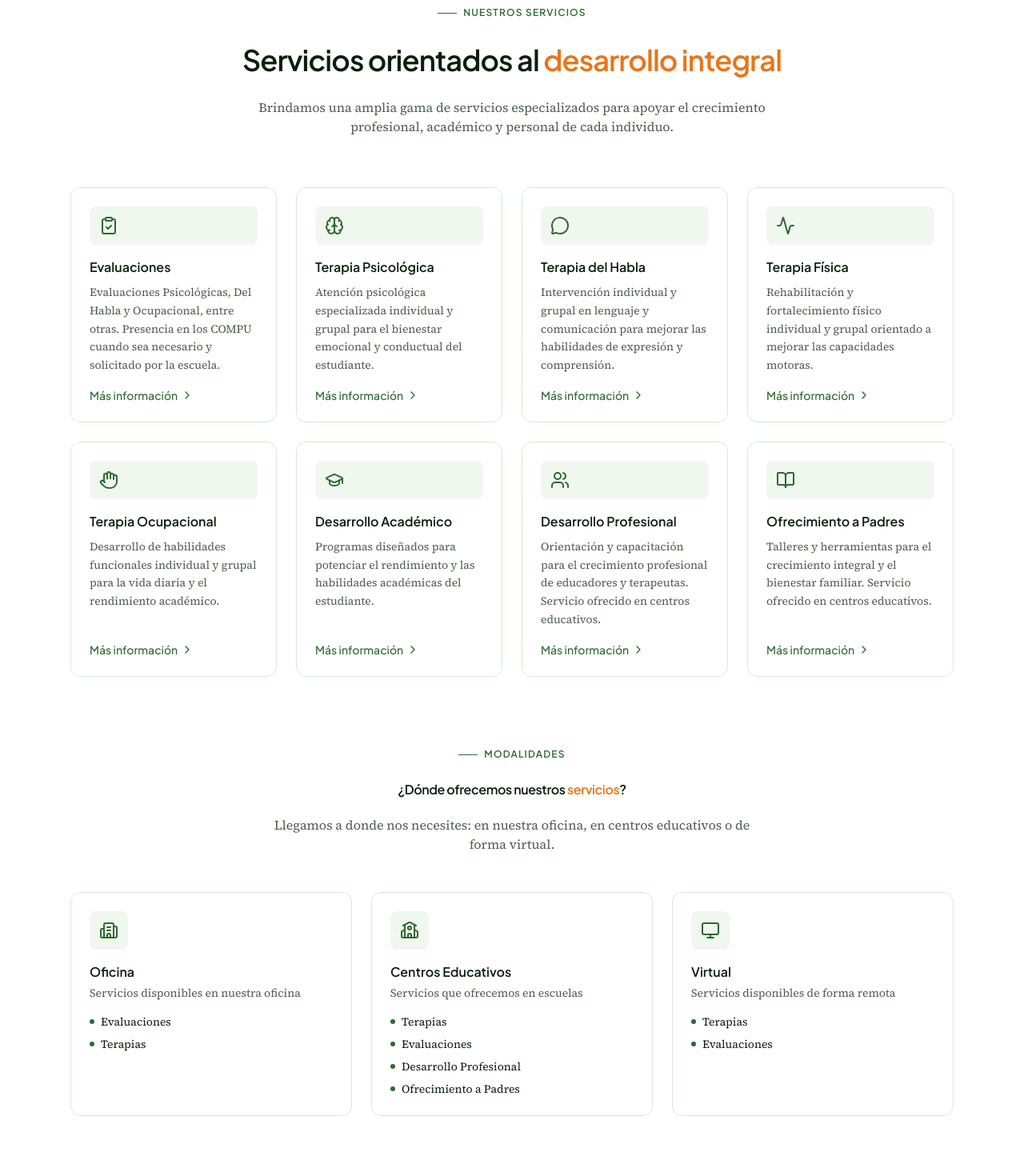
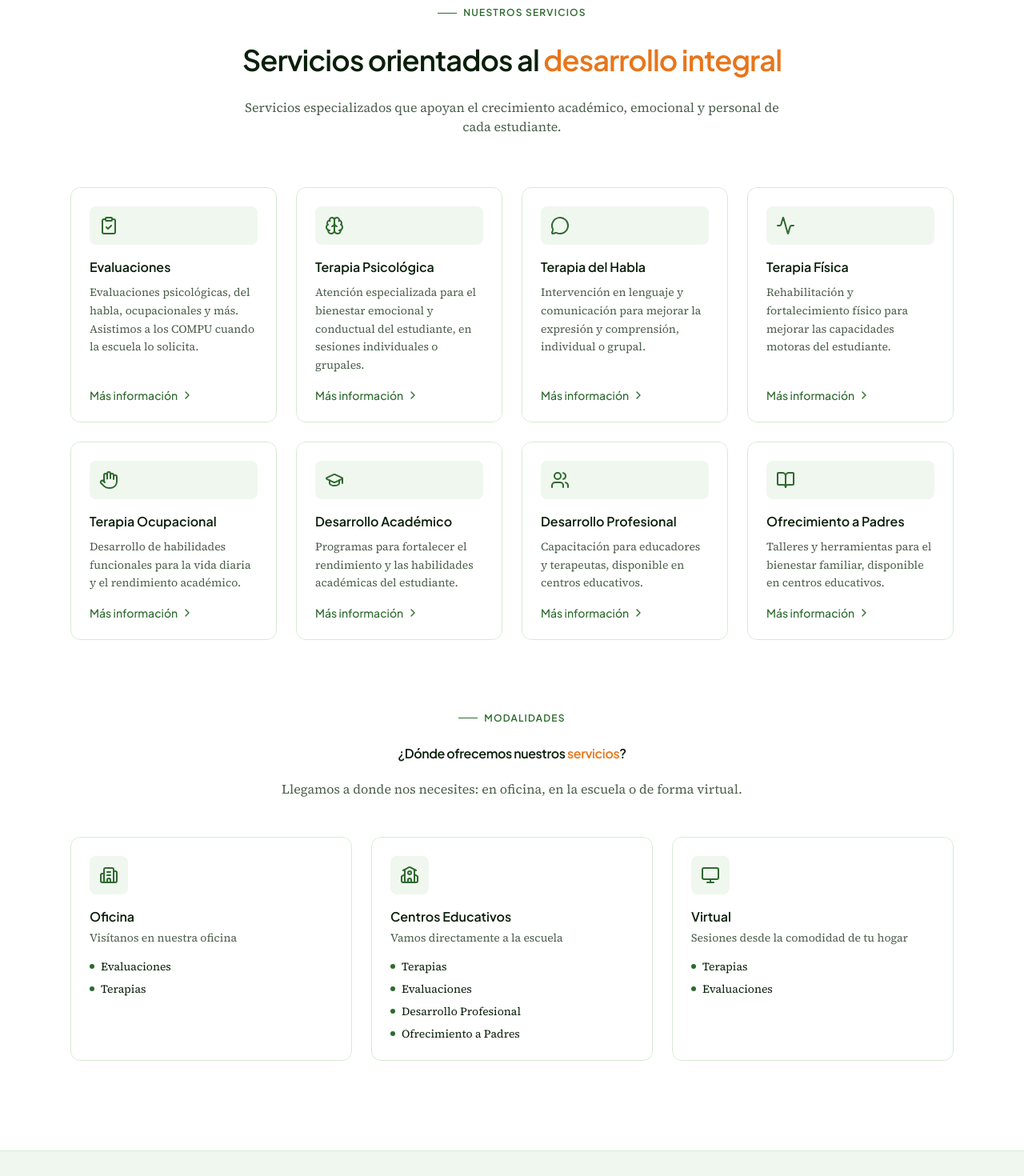
Before and after one commit to cfboy/mac-educando-website, a React (Vite) app: page / in a window 1280 px wide. Shown: the part 1240-2710 px from the top of the page at 80% size. Built offline with nearby package versions, Linux system fonts and the light colour scheme.

Commit message:
refactor: update text content across multiple sections for clarity and conciseness

```diff
--- a/src/components/sections/contact.tsx
+++ b/src/components/sections/contact.tsx
@@ -71,8 +71,8 @@ export function Contact() {
             ¿Cómo podemos <span className="text-secondary">ayudarte</span>?
           </h2>
           <p className="text-muted-foreground mx-auto mt-5 max-w-2xl text-pretty">
-            Estamos aquí para responder tus preguntas y ayudarte a encontrar los
-            servicios que mejor se adapten a tus necesidades.
+            Responderemos tus preguntas y te ayudaremos a encontrar el servicio
+            que necesitas.
           </p>
         </motion.div>
 
@@ -141,8 +141,7 @@ export function Contact() {
                   ¡Mensaje preparado!
                 </p>
                 <p className="text-muted-foreground mt-2 text-sm">
-                  Tu cliente de correo se abrirá con el mensaje listo para
-                  enviar.
+                  Tu app de correo se abrirá con el mensaje listo para enviar.
                 </p>
                 <button
                   type="button"
--- a/src/components/sections/final-cta.tsx
+++ b/src/components/sections/final-cta.tsx
@@ -20,8 +20,8 @@ const itemVariants = {
 
 const BENEFITS = [
   'Sin compromiso',
-  'Respuesta en 24 horas',
-  'Consulta gratuita',
+  'Respuesta en 24h',
+  'Consulta inicial gratis',
 ]
 
 export function FinalCta() {
@@ -63,8 +63,8 @@ export function FinalCta() {
           variants={itemVariants}
           className="mx-auto mt-4 max-w-2xl text-base leading-relaxed text-white/80 sm:text-lg"
         >
-          Contáctanos para una evaluación inicial y descubre cómo podemos apoyar
-          el desarrollo integral de tu hijo o hija.
+          Solicita una evaluación inicial y descubre cómo podemos apoyar a tu
+          hijo o hija.
         </motion.p>
 
         <motion.div
--- a/src/components/sections/footer.tsx
+++ b/src/components/sections/footer.tsx
@@ -30,8 +30,7 @@ export function Footer() {
             <p className="text-sm leading-relaxed text-muted-foreground">
               M Adviser and Consultant Inc.
               <br />
-              Centro de Servicios Educativos en Puerto Rico, comprometidos con el
-              desarrollo integral.
+              Servicios educativos y terapéuticos especializados en Puerto Rico.
             </p>
           </div>
 
--- a/src/components/sections/hero.tsx
+++ b/src/components/sections/hero.tsx
@@ -148,8 +148,8 @@ export function Hero({ theme }: HeroProps) {
           variants={itemVariants}
           className="mx-auto mb-10 max-w-xl text-base leading-relaxed text-muted-foreground sm:text-lg"
         >
-          Evaluaciones, terapias y servicios educativos especializados en Puerto
-          Rico &mdash; en oficina, escuelas y de forma virtual.
+          Evaluaciones, terapias y apoyo educativo especializado en Puerto Rico
+          &mdash; en oficina, escuelas o de forma virtual.
         </motion.p>
 
         <motion.div
--- a/src/components/sections/services.tsx
+++ b/src/components/sections/services.tsx
@@ -37,77 +37,77 @@ const SERVICES: Service[] = [
     icon: ClipboardCheck,
     title: 'Evaluaciones',
     description:
-      'Evaluaciones Psicológicas, Del Habla y Ocupacional, entre otras. Presencia en los COMPU cuando sea necesario y solicitado por la escuela.',
+      'Evaluaciones psicológicas, del habla, ocupacionales y más. Asistimos a los COMPU cuando la escuela lo solicita.',
     details: [
-      'Tri Anuales — evaluaciones programadas cada tres años para seguimiento continuo del desarrollo del estudiante',
-      'Re-Evaluaciones — revisión de progreso para ajustar planes de intervención según las necesidades actuales',
-      'Evaluaciones Adicionales — evaluaciones solicitadas fuera del ciclo regular para atender necesidades emergentes',
-      'Tipos: Psicométricas, Socioemocionales, Psicoeducativas, Del Habla y Ocupacional',
+      'Tri-anuales — seguimiento cada tres años del desarrollo del estudiante',
+      'Re-evaluaciones — revisión de progreso para ajustar el plan de intervención',
+      'Evaluaciones adicionales — fuera del ciclo regular para necesidades emergentes',
+      'Tipos: psicométricas, socioemocionales, psicoeducativas, del habla y ocupacionales',
     ],
   },
   {
     icon: Brain,
     title: 'Terapia Psicológica',
     description:
-      'Atención psicológica especializada individual y grupal para el bienestar emocional y conductual del estudiante.',
+      'Atención especializada para el bienestar emocional y conductual del estudiante, en sesiones individuales o grupales.',
     details: [
-      'Modalidad individual — sesiones personalizadas según las necesidades del estudiante',
-      'Modalidad grupal — intervención en grupo para desarrollo de habilidades sociales y emocionales',
-      'Enfoque conductual y emocional adaptado a cada etapa de desarrollo',
+      'Individual — sesiones personalizadas según las necesidades del estudiante',
+      'Grupal — desarrollo de habilidades sociales y emocionales en grupo',
+      'Enfoque adaptado a cada etapa de desarrollo',
     ],
   },
   {
     icon: MessageCircle,
     title: 'Terapia del Habla',
     description:
-      'Intervención individual y grupal en lenguaje y comunicación para mejorar las habilidades de expresión y comprensión.',
+      'Intervención en lenguaje y comunicación para mejorar la expresión y comprensión, individual o grupal.',
     details: [
-      'Modalidad individual y grupal',
-      'Desarrollo de habilidades de expresión oral y comprensión auditiva',
-      'Intervención en articulación, fluidez y lenguaje receptivo/expresivo',
+      'Sesiones individuales o grupales según necesidad',
+      'Desarrollo de expresión oral y comprensión auditiva',
+      'Articulación, fluidez y lenguaje receptivo/expresivo',
     ],
   },
   {
     icon: Activity,
     title: 'Terapia Física',
     description:
-      'Rehabilitación y fortalecimiento físico individual y grupal orientado a mejorar las capacidades motoras.',
+      'Rehabilitación y fortalecimiento físico para mejorar las capacidades motoras del estudiante.',
     details: [
-      'Modalidad individual y grupal',
+      'Sesiones individuales o grupales',
       'Fortalecimiento de capacidades motoras gruesas',
-      'Rehabilitación orientada al rendimiento funcional del estudiante',
+      'Rehabilitación orientada al rendimiento funcional',
     ],
   },
   {
     icon: Hand,
     title: 'Terapia Ocupacional',
     description:
-      'Desarrollo de habilidades funcionales individual y grupal para la vida diaria y el rendimiento académico.',
+      'Desarrollo de habilidades funcionales para la vida diaria y el rendimiento académico.',
     details: [
-      'Modalidad individual y grupal',
-      'Desarrollo de motricidad fina y habilidades de escritura',
-      'Integración sensorial y habilidades de la vida diaria',
+      'Sesiones individuales o grupales',
+      'Motricidad fina y habilidades de escritura',
+      'Integración sensorial y autonomía en la vida diaria',
     ],
   },
   {
     icon: GraduationCap,
     title: 'Desarrollo Académico',
     description:
-      'Programas diseñados para potenciar el rendimiento y las habilidades académicas del estudiante.',
+      'Programas para fortalecer el rendimiento y las habilidades académicas del estudiante.',
     details: [
       'Estrategias de aprendizaje personalizadas',
-      'Apoyo en áreas de lectura, escritura y matemáticas',
-      'Planes de intervención académica individualizados',
+      'Apoyo en lectura, escritura y matemáticas',
+      'Planes de intervención académica a la medida',
     ],
   },
   {
     icon: Users,
     title: 'Desarrollo Profesional',
     description:
-      'Orientación y capacitación para el crecimiento profesional de educadores y terapeutas. Servicio ofrecido en centros educativos.',
+      'Capacitación para educadores y terapeutas, disponible en centros educativos.',
     details: [
-      'Talleres y capacitaciones para maestros y personal escolar',
-      'Estrategias de manejo de conducta en el salón de clases',
+      'Talleres para maestros y personal escolar',
+      'Estrategias de manejo de conducta en el salón',
       'Disponible exclusivamente en centros educativos',
     ],
   },
@@ -115,10 +115,10 @@ const SERVICES: Service[] = [
     icon: BookOpen,
     title: 'Ofrecimiento a Padres',
     description:
-      'Talleres y herramientas para el crecimiento integral y el bienestar familiar. Servicio ofrecido en centros educativos.',
+      'Talleres y herramientas para el bienestar familiar, disponible en centros educativos.',
     details: [
-      'Talleres sobre desarrollo infantil y estrategias de crianza',
-      'Orientación sobre los servicios y derechos educativos de sus hijos',
+      'Talleres sobre desarrollo infantil y crianza',
+      'Orientación sobre servicios y derechos educativos',
       'Disponible exclusivamente en centros educativos',
     ],
   },
@@ -128,13 +128,13 @@ const MODALITIES: Modality[] = [
   {
     icon: Building2,
     title: 'Oficina',
-    description: 'Servicios disponibles en nuestra oficina',
+    description: 'Visítanos en nuestra oficina',
     services: ['Evaluaciones', 'Terapias'],
   },
   {
     icon: School,
     title: 'Centros Educativos',
-    description: 'Servicios que ofrecemos en escuelas',
+    description: 'Vamos directamente a la escuela',
     services: [
       'Terapias',
       'Evaluaciones',
@@ -145,7 +145,7 @@ const MODALITIES: Modality[] = [
   {
     icon: Monitor,
     title: 'Virtual',
-    description: 'Servicios disponibles de forma remota',
+    description: 'Sesiones desde la comodidad de tu hogar',
     services: ['Terapias', 'Evaluaciones'],
   },
 ]
@@ -191,8 +191,8 @@ export function Services() {
             <span className="text-secondary">desarrollo integral</span>
           </h2>
           <p className="mx-auto mt-5 max-w-2xl text-pretty text-muted-foreground">
-            Brindamos una amplia gama de servicios especializados para apoyar el
-            crecimiento profesional, académico y personal de cada individuo.
+            Servicios especializados que apoyan el crecimiento académico,
+            emocional y personal de cada estudiante.
           </p>
         </motion.div>
 
@@ -229,8 +229,8 @@ export function Services() {
             <span className="text-secondary">servicios</span>?
           </h3>
           <p className="mx-auto mt-5 mb-12 max-w-2xl text-pretty text-muted-foreground">
-            Llegamos a donde nos necesites: en nuestra oficina, en centros
-            educativos o de forma virtual.
+            Llegamos a donde nos necesites: en oficina, en la escuela o de forma
+            virtual.
           </p>
         </motion.div>
 
```
Also changed, not shown: src/components/sections/about.tsx (+7 -9 lines), src/components/sections/careers.tsx (+4 -4 lines).
